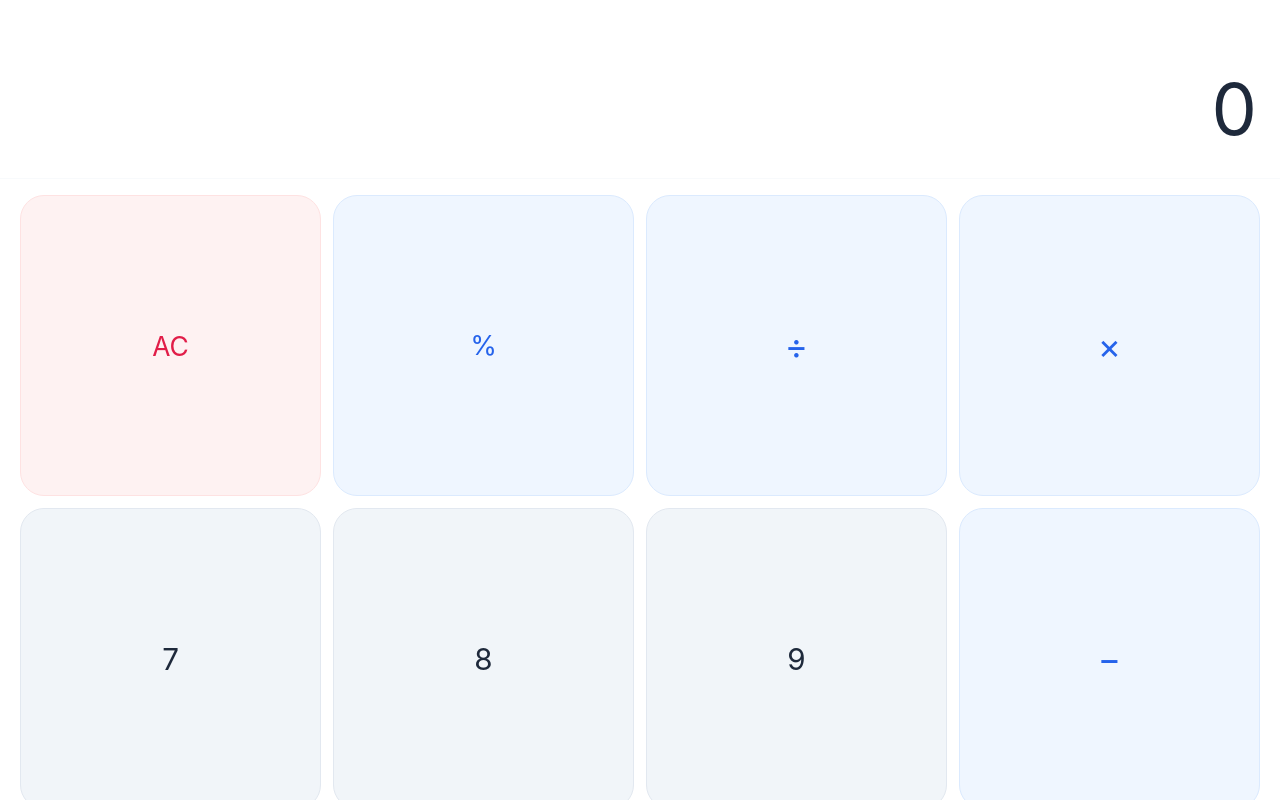
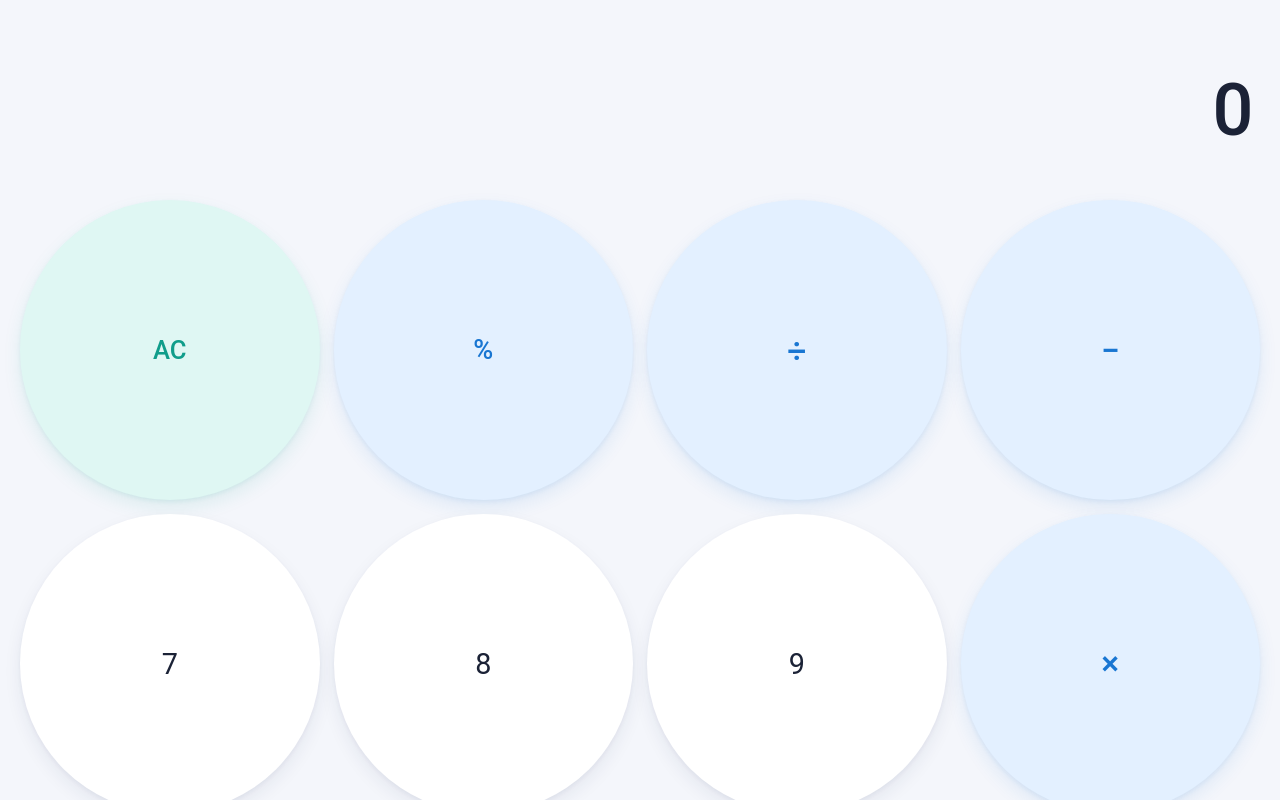
Before and after one commit to azeemali25693/Calculator-, a plain HTML site: page index.html in a window 1280 px wide. Drawn offline with Linux system fonts and the light colour scheme.

Commit message:
Update index.html

```diff
--- a/index.html
+++ b/index.html
@@ -6,82 +6,86 @@
     <title>Fast Auto-Calc Professional</title>
     <style>
         :root {
-            /* Professional Light Theme Colors */
-            --bg-color: #ffffff;
-            --display-bg: #ffffff;
-            --keypad-bg: #ffffff;
+            /* Premium Soft Flutter / Material You Theme */
+            --bg-color: #f4f6fb;
+            --display-bg: transparent;
+            --keypad-bg: transparent;
 
-            --text-main: #1e293b; /* Softer display text color */
-            --text-muted: #475569;
+            --text-main: #1b2236;
+            --text-muted: #8590a6;
 
-            --btn-num-bg: #f1f5f9;
-            --btn-num-hover: #e2e8f0;
-            --btn-num-text: #1e293b;
+            --btn-num-bg: #ffffff;
+            --btn-num-hover: #f3f5fb;
+            --btn-num-text: #1b2236;
 
-            --btn-op-bg: #eff6ff;
-            --btn-op-hover: #dbeafe;
-            --btn-op-text: #2563eb;
+            --btn-op-bg: #e3f0ff;
+            --btn-op-hover: #d2e6ff;
+            --btn-op-text: #1976d2;
 
-            --btn-eq-bg: #2563eb;
-            --btn-eq-hover: #1d4ed8;
+            --btn-eq-bg: linear-gradient(145deg, #2196f3 0%, #1565c0 100%);
+            --btn-eq-hover: linear-gradient(145deg, #1e88e5 0%, #0d5bb5 100%);
             --btn-eq-text: #ffffff;
 
-            --btn-clear-bg: #fef2f2;
-            --btn-clear-hover: #fee2e2;
-            --btn-clear-text: #e11d48;
+            --btn-clear-bg: #dff7f3;
+            --btn-clear-hover: #cdf0ea;
+            --btn-clear-text: #0f9d8a;
+
+            --shadow-soft: 0 2px 4px rgba(30, 41, 90, 0.05), 0 8px 18px rgba(30, 41, 90, 0.07);
+            --shadow-pressed: 0 1px 2px rgba(30, 41, 90, 0.08);
         }
 
         * {
             box-sizing: border-box;
             margin: 0;
             padding: 0;
-            font-family: -apple-system, BlinkMacSystemFont, "SF Pro Display", "Segoe UI", Roboto, Helvetica, sans-serif;
+            font-family: "Google Sans", "Product Sans", "Poppins", Roboto, -apple-system, BlinkMacSystemFont, "Segoe UI", Helvetica, sans-serif;
             -webkit-tap-highlight-color: transparent;
             user-select: none;
             -webkit-user-select: none;
-            touch-action: manipulation; /* Removes any browser touch delay */
+            touch-action: manipulation;
         }
 
         body, html {
             height: 100%;
             height: 100dvh;
-            background-color: var(--bg-color);
+            background: var(--bg-color);
             overflow: hidden;
             display: flex;
             flex-direction: column;
         }
 
-        /* Display Area */
+        /* Display Area - soft elevated card */
         .display-area {
             flex: 1;
-            background-color: var(--display-bg);
+            background: var(--display-bg);
             display: flex;
             flex-direction: column;
             justify-content: flex-end;
             align-items: flex-end;
-            padding: 30px 24px;
+            padding: 30px 28px 28px;
+            padding-top: calc(30px + env(safe-area-inset-top));
             width: 100%;
         }
 
         .previous {
-            font-size: clamp(1.4rem, 6vw, 1.8rem);
+            font-size: clamp(1.3rem, 5.5vw, 1.7rem);
             color: var(--text-muted);
             min-height: 2.2rem;
-            margin-bottom: 4px;
-            font-weight: 500;
-            letter-spacing: 0.5px;
+            margin-bottom: 6px;
+            font-weight: 400;
+            letter-spacing: 0.4px;
         }
 
         .current {
             font-size: clamp(2.8rem, 13vw, 4.5rem);
             color: var(--text-main);
-            font-weight: 400; /* Lighter weight for the main display */
+            font-weight: 500;
             line-height: 1.1;
             word-wrap: break-word;
             word-break: break-all;
             text-align: right;
             width: 100%;
-            letter-spacing: -1px;
+            letter-spacing: -1.5px;
         }
 
         /* Keypad Area */
@@ -89,74 +93,75 @@
             background-color: var(--keypad-bg);
             display: grid;
             grid-template-columns: repeat(4, 1fr);
-            gap: 12px;
-            padding: 16px 20px calc(24px + env(safe-area-inset-bottom)) 20px;
+            gap: 14px;
+            padding: 22px 20px calc(24px + env(safe-area-inset-bottom)) 20px;
             width: 100%;
-            border-top: 1px solid #f8fafc;
         }
 
         .btn {
-            border: 1px solid #e2e8f0; /* Very light border */
-            border-radius: 24px;
-            font-size: 1.85rem;
-            font-weight: 400; /* Lighter button text */
+            border: none;
+            border-radius: 50%;
+            font-size: 1.8rem;
+            font-weight: 400;
             display: flex;
             justify-content: center;
             align-items: center;
             cursor: pointer;
-            /* Ultra-fast 0.05s transitions for high Hz feel */
-            transition: transform 0.05s cubic-bezier(0.2, 0, 0, 1), background-color 0.05s ease;
+            transition: transform 0.08s cubic-bezier(0.2, 0, 0, 1), background-color 0.08s ease, box-shadow 0.08s ease;
             aspect-ratio: 1 / 1;
             background-color: var(--btn-num-bg);
             color: var(--btn-num-text);
+            box-shadow: var(--shadow-soft);
         }
 
         .btn:active {
-            transform: scale(0.90); /* Snappy scale down on touch */
+            transform: scale(0.92);
+            box-shadow: var(--shadow-pressed);
         }
 
         /* Operator Buttons */
         .operator {
             background-color: var(--btn-op-bg);
-            border-color: #dbeafe;
             color: var(--btn-op-text);
-            font-size: 2.2rem;
-            font-weight: 400;
+            font-size: 2.1rem;
+            font-weight: 500;
+            box-shadow: 0 2px 4px rgba(25, 118, 210, 0.08), 0 8px 18px rgba(25, 118, 210, 0.10);
         }
 
         /* Action Buttons (AC, DEL) */
         .action {
             background-color: var(--btn-clear-bg);
-            border-color: #fee2e2;
             color: var(--btn-clear-text);
-            font-size: 1.65rem;
-            font-weight: 400;
+            font-size: 1.6rem;
+            font-weight: 500;
+            box-shadow: 0 2px 4px rgba(15, 157, 138, 0.08), 0 8px 18px rgba(15, 157, 138, 0.10);
         }
 
         /* Equals Button */
         .equal {
-            background-color: var(--btn-eq-bg);
-            border-color: #1d4ed8;
+            background: var(--btn-eq-bg);
             color: var(--btn-eq-text);
-            font-size: 2.2rem;
+            font-size: 2.3rem;
+            font-weight: 500;
+            border-radius: 40px;
+            box-shadow: 0 6px 12px rgba(25, 118, 210, 0.30), 0 14px 28px rgba(25, 118, 210, 0.25);
         }
 
         .percent {
             font-size: 1.7rem;
-            font-weight: 400;
+            font-weight: 500;
         }
 
         .zero {
-            border-radius: 24px;
+            border-radius: 50%;
         }
 
-        /* Hover only on devices with a real mouse/pointer.
-           On touch screens hover "sticks" after a tap, so it is disabled there. */
+        /* Hover only on real pointer devices */
         @media (hover: hover) and (pointer: fine) {
             .btn:hover { background-color: var(--btn-num-hover); }
             .operator:hover { background-color: var(--btn-op-hover); }
             .action:hover { background-color: var(--btn-clear-hover); }
-            .equal:hover { background-color: var(--btn-eq-hover); }
+            .equal:hover { background: var(--btn-eq-hover); }
         }
     </style>
 </head>
@@ -171,12 +176,12 @@
         <button class="btn action" data-action="clear">AC</button>
         <button class="btn operator percent" data-action="percent">%</button>
         <button class="btn operator" data-action="op" data-val="/">&divide;</button>
-        <button class="btn operator" data-action="op" data-val="*">&times;</button>
+        <button class="btn operator" data-action="op" data-val="-">&minus;</button>
 
         <button class="btn" data-action="num" data-val="7">7</button>
         <button class="btn" data-action="num" data-val="8">8</button>
         <button class="btn" data-action="num" data-val="9">9</button>
-        <button class="btn operator" data-action="op" data-val="-">&minus;</button>
+        <button class="btn operator" data-action="op" data-val="*">&times;</button>
 
         <button class="btn" data-action="num" data-val="4">4</button>
         <button class="btn" data-action="num" data-val="5">5</button>
```
